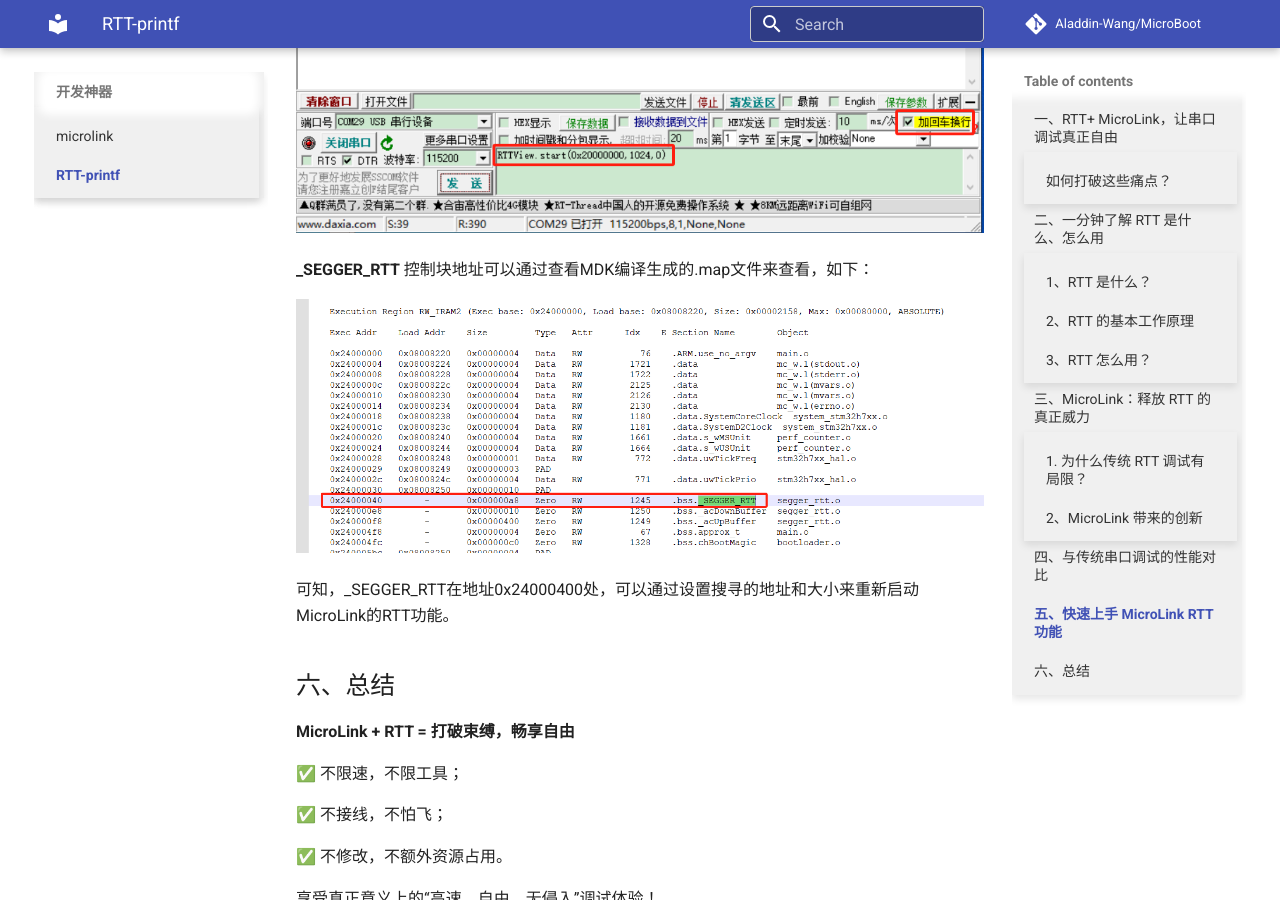
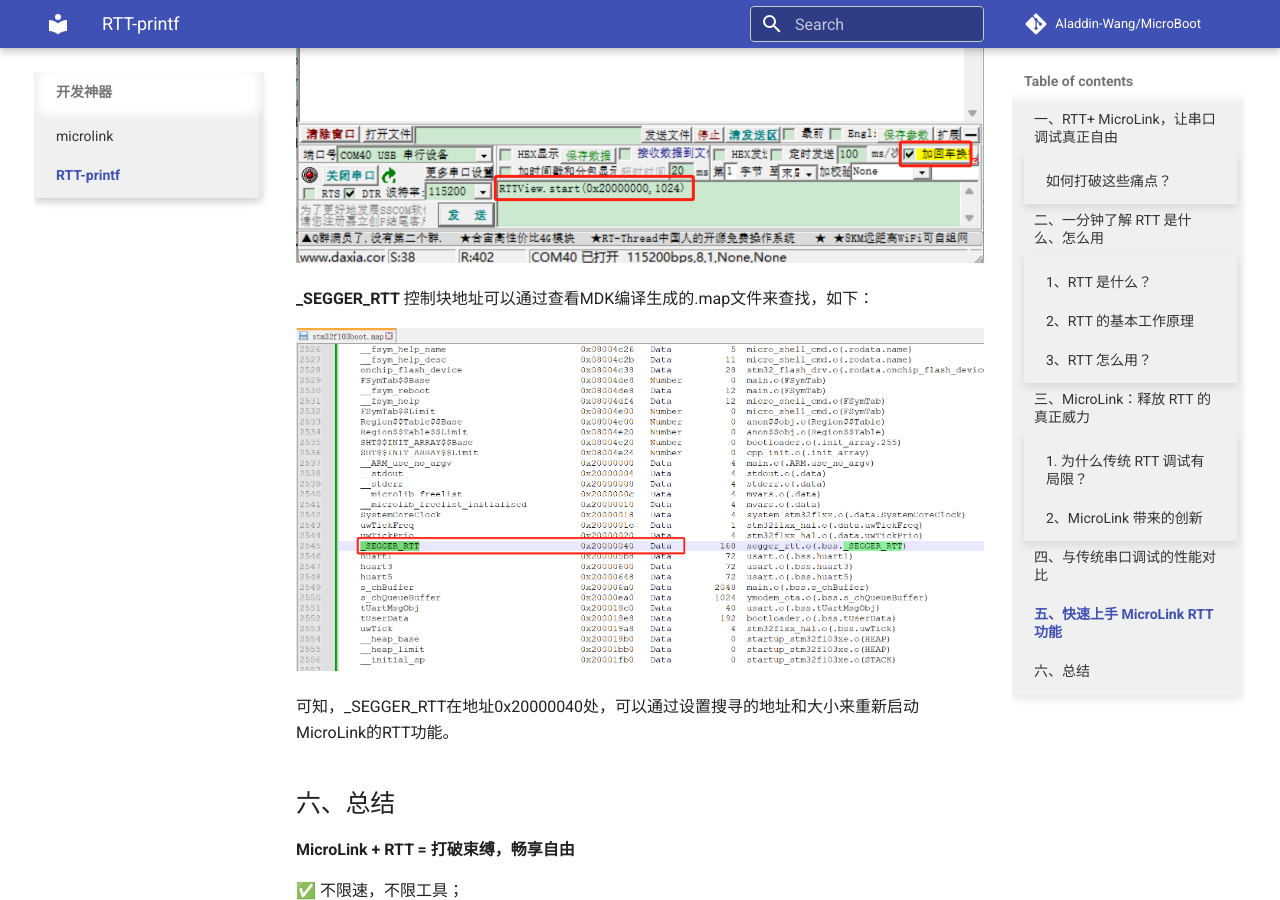
Before and after one commit to Aladdin-Wang/MicroBoot, an MkDocs documentation site: the page built from docs/tools/microlink/RTT_printf.md, in a window 1280 px wide and 900 px high, scrolled down 6381 px. Built offline with MkDocs 1.6.1 and Material for MkDocs 9.7.7, drawn with Linux system fonts in a browser that asks for light colours; comment, search, counter and statistics services are not loaded.

Commit message:
更新文档

```diff
--- a/docs/tools/microlink/RTT_printf.md
+++ b/docs/tools/microlink/RTT_printf.md
@@ -173,13 +173,11 @@
 
 ![RTT_MAP](../.././images/microlink/RTT.jpg)
 
+**_SEGGER_RTT** 控制块地址可以通过查看MDK编译生成的.map文件来查找，如下：
 
+![RTT_MAP](../.././images/microlink/RTT_MAP.jpg)
 
-**_SEGGER_RTT** 控制块地址可以通过查看MDK编译生成的.map文件来查看，如下：
-
-![RTT_MAP](../.././images/microlink/RTT_MAP.png)
-
-可知，\_SEGGER_RTT在地址0x24000400处，可以通过设置搜寻的地址和大小来重新启动MicroLink的RTT功能。
+可知，\_SEGGER_RTT在地址0x20000040处，可以通过设置搜寻的地址和大小来重新启动MicroLink的RTT功能。
 
 ## 六、总结
 
```
Also changed, not shown: docs/images/microlink/RTT.jpg, docs/images/microlink/RTT_MAP.jpg (added), docs/images/microlink/RTT_MAP.png (deleted).
